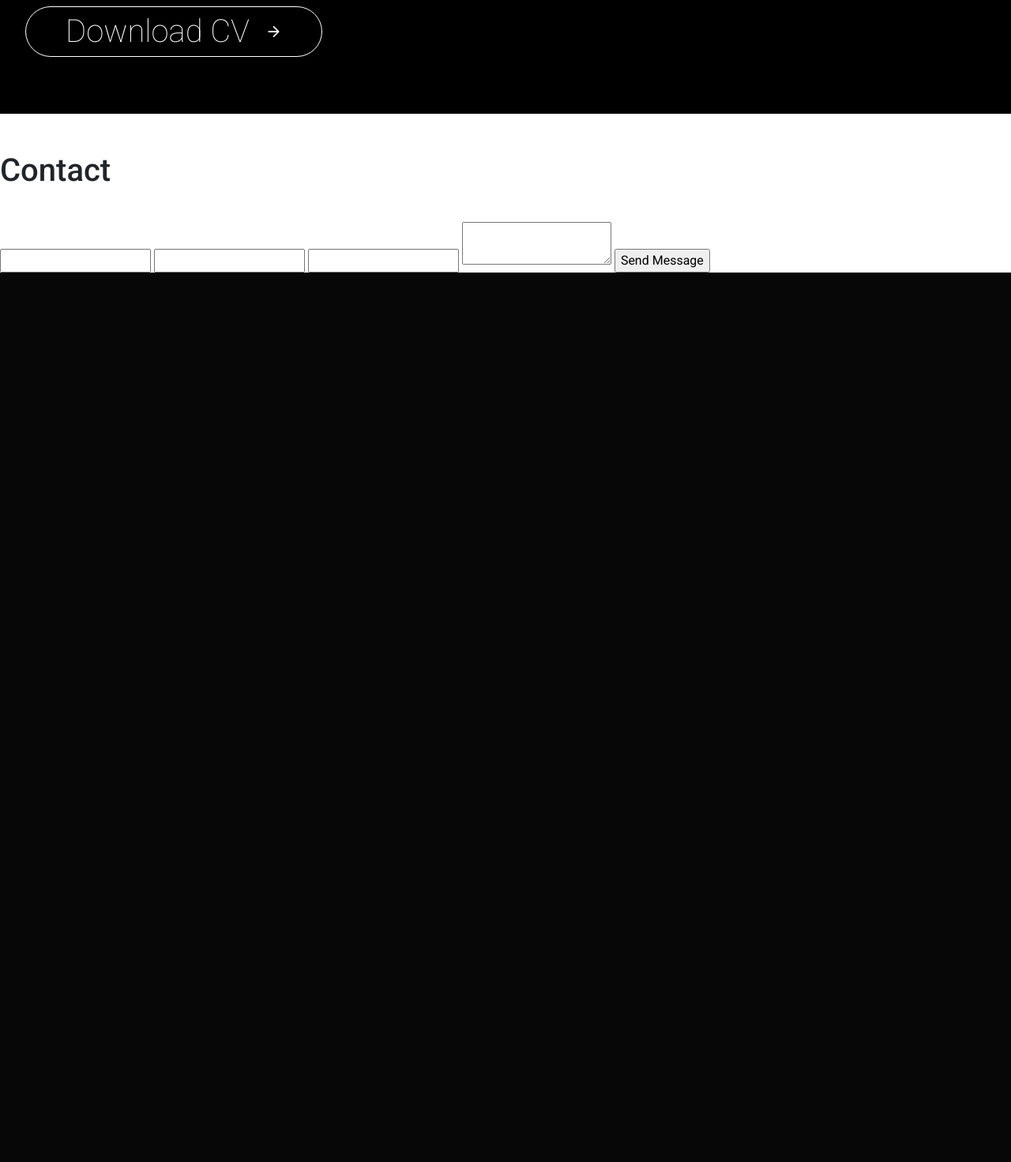
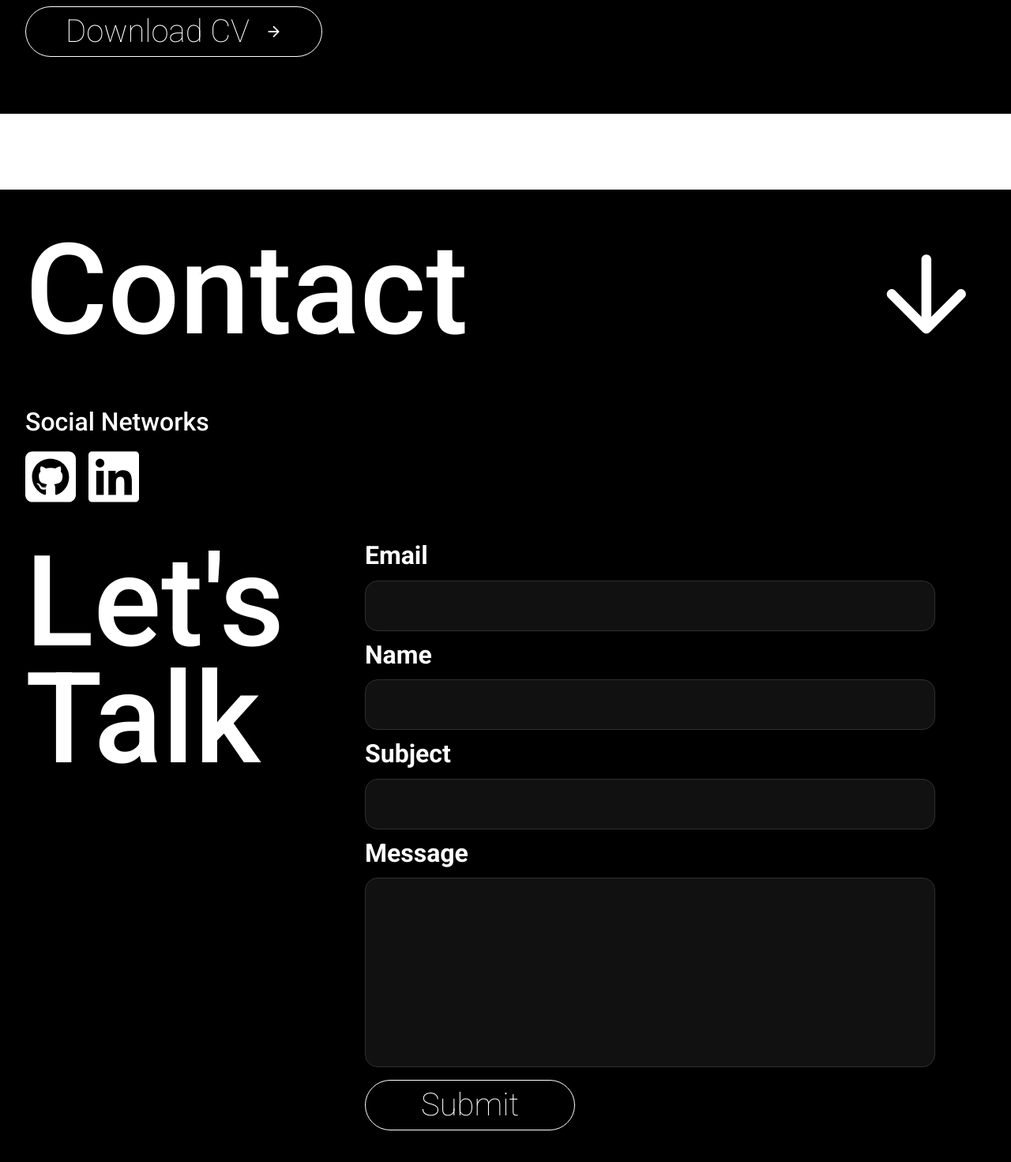
Before and after one commit to pedro092692/portfolio_2024, a Flask app: page / in a window 1280 px wide. Shown: the part 3093-4564 px from the top of the page at 79% size. Before the commit the page ends 3438 px from the top, so only its background shows below. Run offline with Flask 3, Linux system fonts and the light colour scheme; data that the repository does not hold is empty; some libraries are stand-ins or nearby versions.

Commit message:
add styles to contact form

```diff
--- a/app/forms/add_message.py
+++ b/app/forms/add_message.py
@@ -9,4 +9,4 @@ class AddMessage(FlaskForm):
                                                                           message="Text must be between 10 and 500 "
                                                                                   "characters")
                                                    ])
-    submit = SubmitField('Send Message')
+    submit = SubmitField('Submit')
--- a/app/static/css/main/style.css
+++ b/app/static/css/main/style.css
@@ -199,4 +199,118 @@ nav ul{
 
 
 /* contact section /footer */
+.contact-section{
+    margin-top: 48px;
+    padding: 32px 32px;
+    background: black;
+    color: white;
+}
+
+.contact-section .contact{
+    display: flex;
+    flex-direction: column;
+    gap: 48px;
+}
+
+.contact .contact-title{
+    display: flex;
+    align-items: center;
+    justify-content: space-between;
+}
+
+.contact .contact-title h1{
+    font-size: 160px;
+    letter-spacing: -5%;
+}
+
+.contact-title img{
+    transform: rotate(90deg);
+    width: 150px;
+}
+
+.contact .social-container{
+    display: flex;
+    flex-direction: column;
+    gap: 10px;
+}
+
+.social-container h2{
+    font-size: 32px;
+    letter-spacing: -5%;
+    line-height: 92.5%;
+}
+
+.social-container .social-networks{
+    display: flex;
+    gap: 16px;
+}
+
+.social-networks img{
+    width: 64px;
+}
+
+.contact .contact-form-section{
+    display: flex;
+    gap: 16px;
+}
+
+.contact-form-section h2{
+    font-size: 160px;
+    letter-spacing: -5%;
+    line-height: 92.5%;
+    width: 350px;
+    text-transform: capitalize;
+}
+
+.contact-form-section .form-container{
+    flex: 1;
+    padding: 0px 64px;
+}
+
+.form-container form{
+    display: flex;
+    flex-direction: column;
+    gap: 8px;
+}
+
+.form-container form label{
+    font-size: 32px;
+    letter-spacing: -5%;
+    line-height: 92.5%;
+    font-weight: 600;
+}
+
+.form-container form input, textarea{
+    margin-bottom: 8px;
+    height: 64px;
+    background: #111111;
+    color: white;
+    font-size: 24px;
+    padding: 0px 8px;
+    border-radius: 16px;
+    border: 1px solid #303030;
+}
+
+.form-container form textarea{
+    min-height: 240px;
+    padding: 8px;
+    resize: none;
+}
+
+.form-container form input[type=submit]{
+    height: 64px;
+    font-weight: 200;
+    font-size: 40px;
+    color: white;
+    background: none;
+    border: 1px solid white;
+    border-radius: 50px;
+    display: flex;
+    gap: 20px;
+    align-items: center;
+    justify-content: center;
+    padding: 0px 70px;
+}
+
+
 /* end contact section /footer  */
--- a/app/templates/main/contact/contact.html
+++ b/app/templates/main/contact/contact.html
@@ -3,14 +3,37 @@
         <h1>Contact</h1>
         <img src="{{ url_for('static', filename='img/icons/icon-arrow-right.svg') }}" alt="icon arrow right">
     </div>
+    <div class="social-container">
+        <h2>Social Networks</h2>
+        <div class="social-networks">
+            <a href="https://github.com/pedro092692" target="_blank">
+                <img src="{{ url_for('static', filename='img/icons/linkedin.svg') }}" alt="github icon">
+            </a>
+            <a href="https://www.linkedin.com/in/pedro-bastidas-670a90102/" target="_blank">
+                <img src="{{ url_for('static', filename='img/icons/github.svg') }}" alt="linkedin icon">
+            </a>
+        </div>
+    </div>
+    <div class="contact-form-section">
+        <h2>let's talk</h2>
+
+        <div class="form-container">
             <!--render form-->
             <form action="" method="POST">
                 {{ form.csrf_token }}
+                {{ form.email.label }}
                 {{ form.email }}
+                {{ form.name.label }}
                 {{ form.name }}
+                {{ form.subject.label }}
                 {{ form.subject }}
+                {{ form.message.label }}
                 {{ form.message }}
+                <div>
                     {{ form.submit }}
+                </div>
             </form>
             <!--end render form-->
         </div>
+    </div>
+</div>
```
Also changed, not shown: app/static/img/icons/github.svg (added), app/static/img/icons/linkedin.svg (added). Lines whose indentation alone changed are shown as unchanged.
